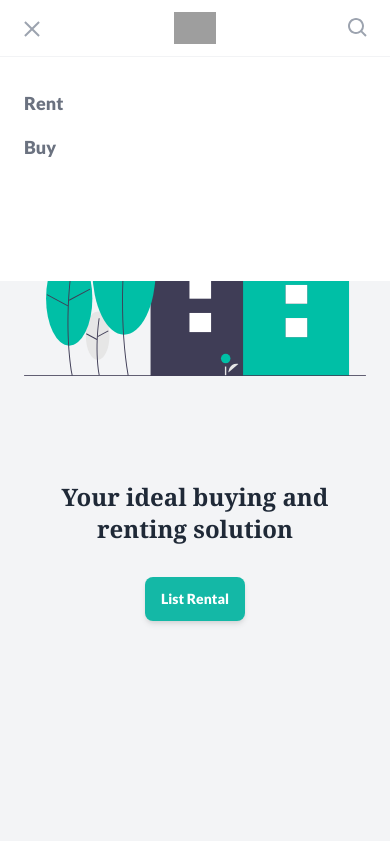
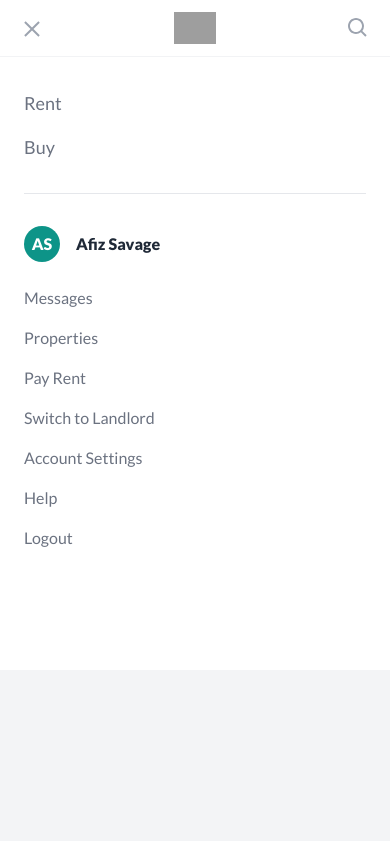
Before and after one commit to afizsavage/propati, a Next.js app: page / in a window 390 px wide. Both pictures are taken after a click on the button "Open main menu". Shown: the top 844 px of the page. Built offline with nearby package versions, Linux system fonts and the light colour scheme; grey boxes are pictures that could not be loaded; what apollo-link-token-refresh would draw is missing.

Commit message:
user links added to mobile menu

```diff
--- a/src/components/navbar/mobileNav.tsx
+++ b/src/components/navbar/mobileNav.tsx
@@ -1,5 +1,25 @@
 import React from "react";
 import Link from "next/link";
+
+const Navlinks = ({ link, title }) => {
+  return (
+    <li className="mobileNavs">
+      <Link href={link}>
+        <a>{title}</a>
+      </Link>
+    </li>
+  );
+};
+
+const Userlinks = ({ link, title }) => {
+  return (
+    <li className="mobileNavs text-base">
+      <Link href={link}>
+        <a>{title}</a>
+      </Link>
+    </li>
+  );
+};
 
 const MobileNav = ({ menuOpen }) => {
   return (
@@ -12,19 +32,31 @@ const MobileNav = ({ menuOpen }) => {
     >
       <nav>
         <ul>
-          <li className="mobileNavs">
-            <Link href="#">
-              <a>Rent</a>
-            </Link>
-          </li>
-          <li className="mobileNavs">
-            <Link href="#">
-              <a>Buy</a>
-            </Link>{" "}
-          </li>
+          <Navlinks link="#" title="Rent" />
+          <Navlinks link="#" title="Buy" />
         </ul>
       </nav>
-      <ul></ul>
+      <hr className="mt-6 mb-6" />
+      <ul>
+        <Userlinks
+          link="#"
+          title={
+            <div className="inline-flex items-center mb-2">
+              <div className="text-white  font-semibold rounded-full w-9 h-9 flex justify-center items-center bg-teal-600 mr-4">
+                AS
+              </div>
+              <span className="text-gray-800 font-semibold ">Afiz Savage</span>
+            </div>
+          }
+        />
+        <Userlinks link="#" title="Messages" />
+        <Userlinks link="#" title="Properties" />
+        <Userlinks link="#" title="Pay Rent" />
+        <Userlinks link="#" title="Switch to Landlord" />
+        <Userlinks link="#" title="Account Settings" />
+        <Userlinks link="#" title="Help" />
+        <Userlinks link="#" title="Logout" />
+      </ul>
     </div>
   );
 };
--- a/src/globals.css
+++ b/src/globals.css
@@ -60,7 +60,7 @@
     @apply mt-6 relative w-full font-normal;
   }
   .mobileNavs {
-    @apply text-gray-500 block py-2 text-lg font-Lato font-semibold;
+    @apply text-gray-500 block py-2 text-lg font-Lato font-medium;
   }
   .navLinks {
     @apply text-gray-600  hover:text-gray-500 px-3 py-2 text-base font-semibold font-Oswald;
```
